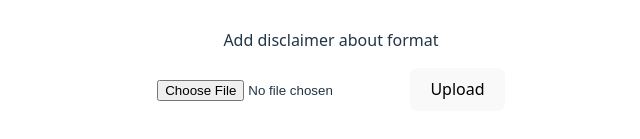
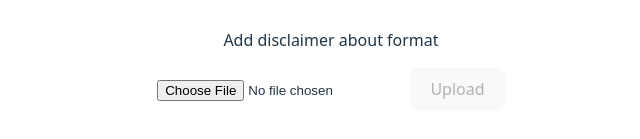
Before and after one commit to Sam-McCathie/csv-uploader, a React (Vite) app in the folder client/: page / in a window 1280 px wide. Shown: the part 393-532 px from the top of the page, without its empty margins (309-949 px from the left). Built offline with nearby package versions, Linux system fonts and the light colour scheme.

Commit message:
Add file upload logic

```diff
--- a/client/src/App.tsx
+++ b/client/src/App.tsx
@@ -1,8 +1,10 @@
 import "./App.css";
 import { useFileConversion } from "./hooks/useFileConversion";
+import { useFileUpload } from "./hooks/useFileUpload";
 
 function App() {
   const { handleFileConversion, fileData } = useFileConversion();
+  const { handleFileUpload } = useFileUpload();
 
   console.log(fileData);
 
@@ -11,7 +13,9 @@ function App() {
       <h1>CSV Upload</h1>
       <p>Add disclaimer about format</p>
       <input type="file" accept=".csv" onChange={handleFileConversion} />
-      <button>Upload</button>
+      <button onClick={handleFileUpload(fileData)} disabled={fileData === null}>
+        Upload
+      </button>
     </>
   );
 }
--- a/client/src/hooks/useFileConversion.ts
+++ b/client/src/hooks/useFileConversion.ts
@@ -1,7 +1,7 @@
 import { useState } from "react";
 import { convertCSV } from "../helpers/convertCSV";
 
-type FileData = Record<string, string>[] | null;
+export type FileData = Record<string, string>[] | null;
 
 export const useFileConversion = () => {
   const [fileData, setFileData] = useState<FileData>(null);
--- /dev/null
+++ b/client/src/hooks/useFileUpload.ts
@@ -0,0 +1,40 @@
+import { useState } from "react";
+import { FileData } from "./useFileConversion";
+
+// Todo: Add loading state
+export const useFileUpload = () => {
+  const [uploadError, setUploadError] = useState<string | null>(null);
+
+  const handleFileUpload = (fileData: FileData) => async () => {
+    if (!fileData) {
+      console.error("No file data to upload");
+      return;
+    }
+
+    try {
+      const response = await fetch("http://localhost:8000/upload", {
+        method: "POST",
+        headers: {
+          "Content-Type": "application/json",
+        },
+        body: JSON.stringify(fileData),
+      });
+
+      if (!response.ok) {
+        const errorData = await response.json();
+        const errorMessage =
+          errorData.error || "Failed to send file data to backend";
+        setUploadError(errorMessage);
+        throw new Error(errorMessage);
+      }
+
+      const responseData = await response.json();
+      console.log("File data successfully sent to backend:", responseData);
+    } catch (error) {
+      setUploadError("Failed to send file data to backend");
+      console.error("Error sending file data to backend:", error);
+    }
+  };
+
+  return { handleFileUpload, uploadError };
+};
```
